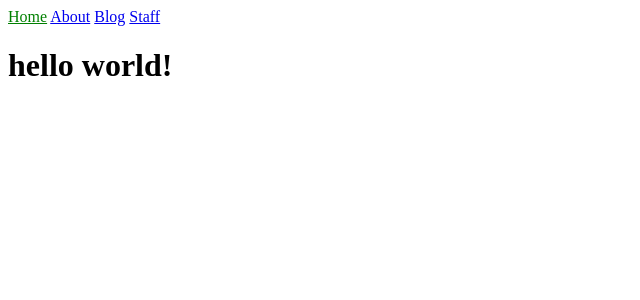
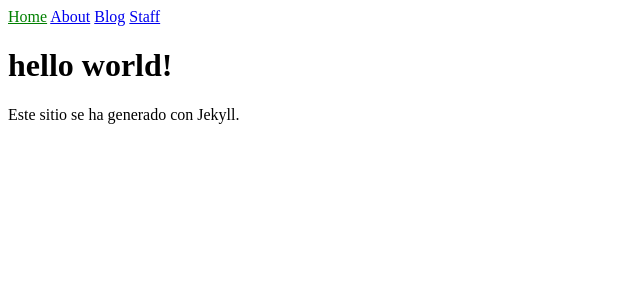
Before and after one commit to Bitsectriz/practica-jekyll, a Jekyll site: the page built from index.html, in a window 1280 px wide. Shown: the top 300 px of the page, without its empty margins (0-640 px from the left). Built offline with Jekyll 4.4.1, drawn with Linux system fonts in a browser that asks for light colours.

Commit message:
Mejora el contenido de la página principal

```diff
--- a/index.html
+++ b/index.html
@@ -3,3 +3,4 @@ layout: default
 title: Home
 ---
 <h1>{{ "Hello World!" | downcase }}</h1>
+<p>Este sitio se ha generado con Jekyll.</p>
```
